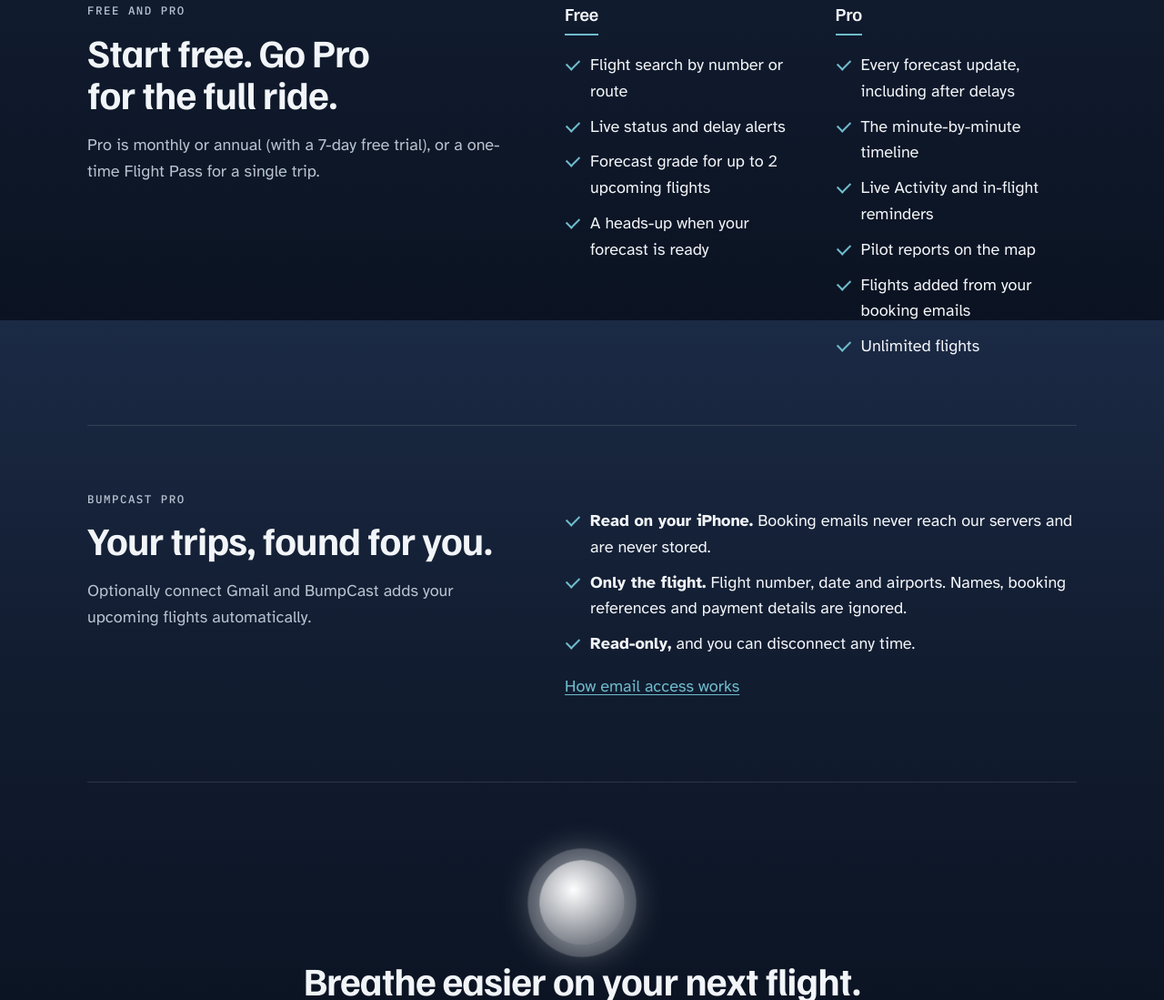
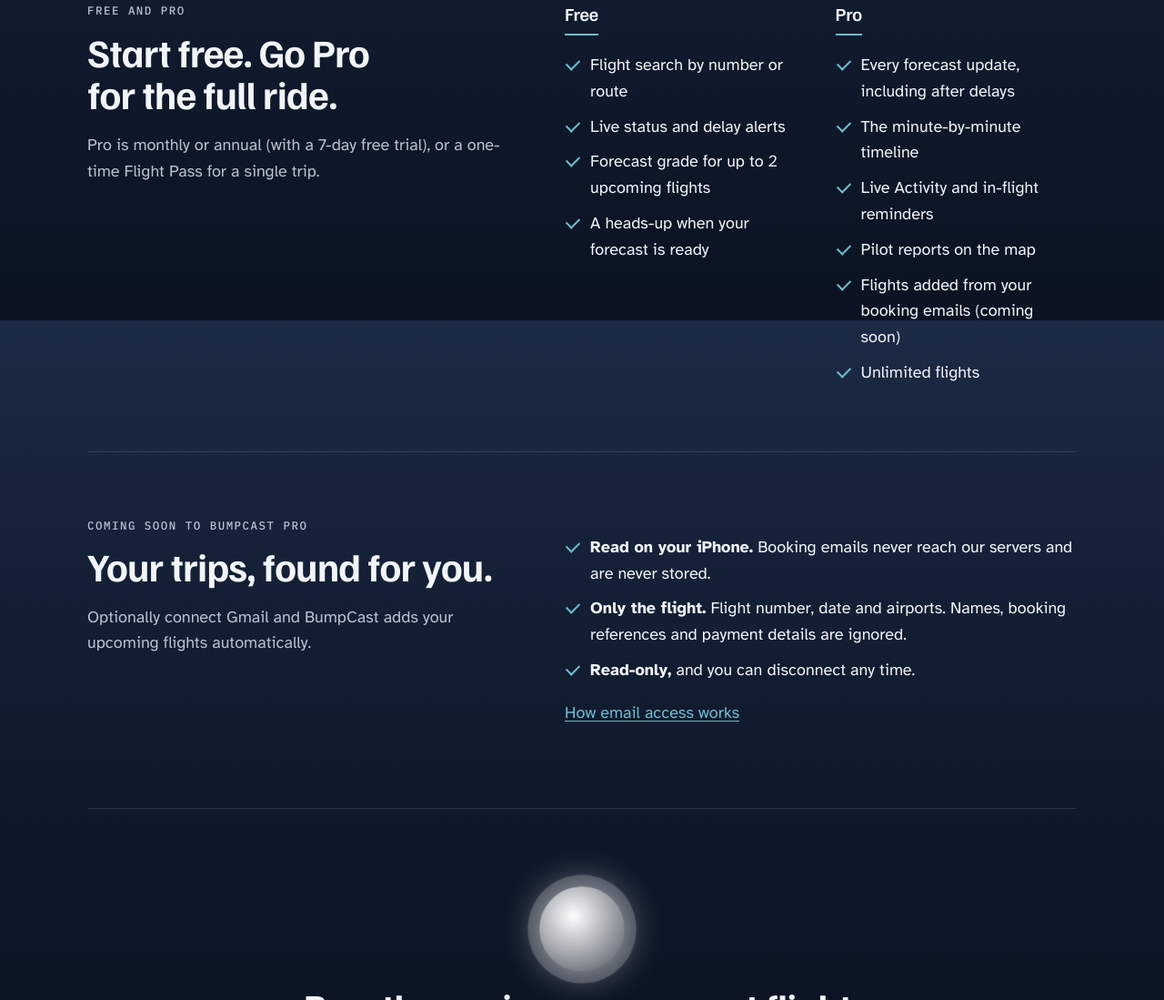
Before and after one commit to lan-ak/bumpcast, a plain HTML site: page index.html in a window 1280 px wide. Shown: the part 6860-7959 px from the top of the page at 91% size. Drawn offline with Linux system fonts and the light colour scheme.

Commit message:
Publish site 2026-10-27

```diff
--- a/index.html
+++ b/index.html
@@ -122,13 +122,13 @@
   </div>
   <div class="plan-list">
     <div><h3>Free</h3><ul class="ticks"><li>Flight search by number or route</li><li>Live status and delay alerts</li><li>Forecast grade for up to 2 upcoming flights</li><li>A heads-up when your forecast is ready</li></ul></div>
-    <div><h3>Pro</h3><ul class="ticks"><li>Every forecast update, including after delays</li><li>The minute-by-minute timeline</li><li>Live Activity and in-flight reminders</li><li>Pilot reports on the map</li><li>Flights added from your booking emails</li><li>Unlimited flights</li></ul></div>
+    <div><h3>Pro</h3><ul class="ticks"><li>Every forecast update, including after delays</li><li>The minute-by-minute timeline</li><li>Live Activity and in-flight reminders</li><li>Pilot reports on the map</li><li>Flights added from your booking emails (coming soon)</li><li>Unlimited flights</li></ul></div>
   </div>
 </section>
 
 <section class="split" id="email" aria-labelledby="email-h">
   <div>
-    <p class="eyebrow">BumpCast Pro</p>
+    <p class="eyebrow">Coming soon to BumpCast Pro</p>
     <h2 id="email-h">Your trips, found for you.</h2>
     <p class="muted">Optionally connect Gmail and BumpCast adds your upcoming flights automatically.</p>
   </div>
```
Also changed, not shown: email.html (+1 -1 lines), privacy.html (+1 -1 lines), support.html (+1 -1 lines).
